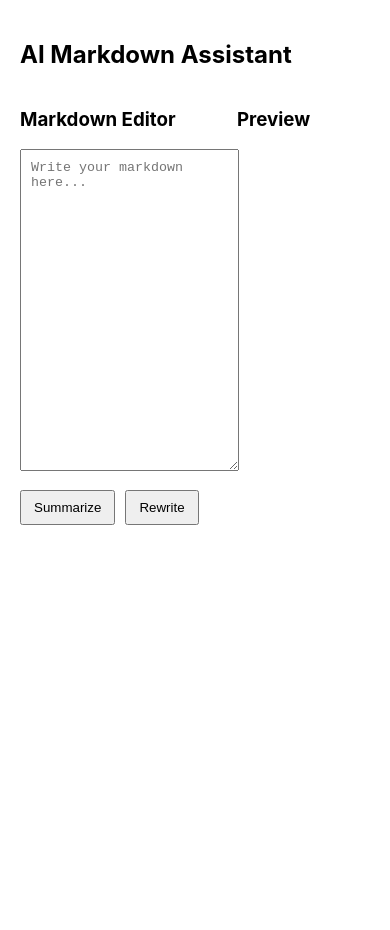
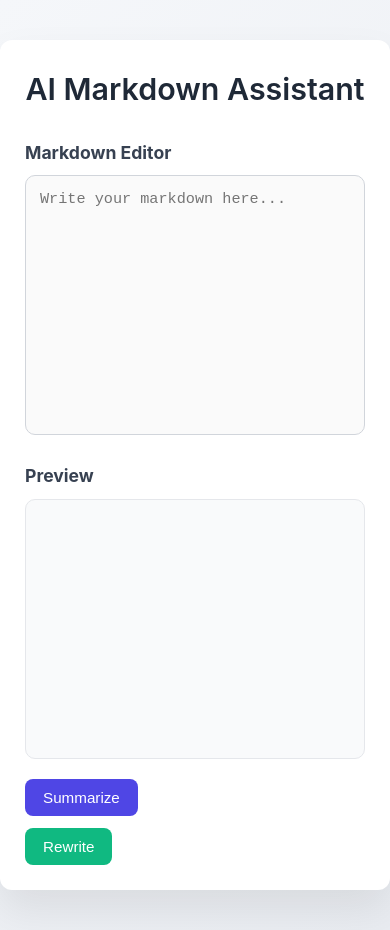
Before and after one commit to Yadelew-zemene/AI-Markdown-Assistant, a React (Create React App) app in the folder client/ai-notes-assistant/: page / in a window 390 px wide. Before the commit the page ends 844 px from the top, so only its background shows below. Built offline with nearby package versions, Linux system fonts and the light colour scheme.

Commit message:
making little responsive and add some styling

```diff
--- a/client/ai-notes-assistant/src/App.css
+++ b/client/ai-notes-assistant/src/App.css
@@ -1,43 +1,196 @@
-.container {
-  max-width: 1000px;
-  margin: auto;
-  padding: 20px;
+/* -------- Global Reset -------- */
+* {
+  box-sizing: border-box;
+  margin: 0;
+  padding: 0;
 }
 
+body {
+  font-family: "Inter", "Segoe UI", system-ui, -apple-system, sans-serif;
+  background: linear-gradient(135deg, #f5f7fa, #e9ecf1);
+  color: #222;
+  line-height: 1.6;
+}
+
+/* -------- App Container -------- */
+.container {
+  max-width: 1100px;
+  margin: 40px auto;
+  padding: 25px;
+  background: #ffffff;
+  border-radius: 12px;
+  box-shadow: 0 20px 40px rgba(0, 0, 0, 0.08);
+}
+
+.container h2 {
+  text-align: center;
+  margin-bottom: 25px;
+  font-size: 1.9rem;
+  font-weight: 600;
+  color: #1f2937;
+}
+
+/* -------- Editor & Preview Layout -------- */
 .layout {
-  display: flex;
+  display: grid;
+  grid-template-columns: 1fr 1fr;
   gap: 20px;
 }
 
+/* -------- Editor -------- */
 textarea {
+  background-color: #46dde5;
   width: 100%;
-  height: 300px;
-  padding: 10px;
+  height: 320px;
+  padding: 14px;
+  border-radius: 10px;
+  border: 1px solid #d1d5db;
+  font-size: 0.95rem;
+  resize: none;
+  outline: none;
+  background: #fafafa;
+  transition: border 0.2s ease, box-shadow 0.2s ease;
 }
 
-.preview {
-  width: 100%;
-  border: 1px solid #ddd;
-  padding: 10px;
-  background: #fafafa;
+textarea:focus {
+  border-color: #4f46e5;
+  box-shadow: 0 0 0 2px rgba(79, 70, 229, 0.15);
 }
 
+h3 {
+  margin-bottom: 8px;
+  font-size: 1.1rem;
+  color: #374151;
+}
+
+/* -------- Preview -------- */
+.preview-box {
+  height: 320px;
+  overflow-y: auto;
+  padding: 14px;
+  border-radius: 10px;
+  background: #f9fafb;
+  border: 1px solid #e5e7eb;
+}
+
+/* Markdown styling */
+.preview-box h1,
+.preview-box h2,
+.preview-box h3 {
+  margin-top: 12px;
+}
+
+.preview-box p {
+  margin: 8px 0;
+}
+
+.preview-box ul {
+  padding-left: 20px;
+}
+
+/* -------- Actions -------- */
 .actions {
-  margin-top: 15px;
+  margin-top: 20px;
+  display: flex;
+  align-items: center;
+  gap: 12px;
 }
 
 .actions button {
-  margin-right: 10px;
-  padding: 8px 12px;
+  padding: 10px 18px;
+  border-radius: 8px;
+  border: none;
+  font-size: 0.95rem;
+  font-weight: 500;
+  cursor: pointer;
+  transition: transform 0.15s ease, box-shadow 0.15s ease,
+    background 0.15s ease;
 }
 
-.error {
-  color: red;
-  margin-top: 10px;
+/* Summarize Button */
+.actions button:first-child {
+  background: #4f46e5;
+  color: white;
 }
 
+.actions button:first-child:hover:not(:disabled) {
+  background: #4338ca;
+}
+
+/* Rewrite Button */
+.actions button:last-child {
+  background: #10b981;
+  color: white;
+}
+
+.actions button:last-child:hover:not(:disabled) {
+  background: #059669;
+}
+
+.actions button:disabled {
+  opacity: 0.6;
+  cursor: not-allowed;
+}
+
+.actions button:hover:not(:disabled) {
+  transform: translateY(-1px);
+  box-shadow: 0 6px 14px rgba(0, 0, 0, 0.15);
+}
+
+/* -------- Error Message -------- */
+.error {
+  color: #dc2626;
+  font-size: 0.9rem;
+  margin-left: 10px;
+}
+
+/* -------- AI Result -------- */
 .ai-result {
-  margin-top: 20px;
-  padding: 10px;
-  background: #eef;
+  margin-top: 30px;
+  padding: 18px;
+  border-radius: 10px;
+  background: linear-gradient(135deg, #eef2ff, #f8fafc);
+  border: 1px solid #c7d2fe;
 }
+
+.ai-result h3 {
+  margin-bottom: 10px;
+  color: #1e40af;
+}
+
+.ai-result p {
+  white-space: pre-wrap;
+  font-size: 0.95rem;
+}
+
+.ai-result button {
+  margin-top: 12px;
+  padding: 8px 14px;
+  border-radius: 6px;
+  border: none;
+  background: #ef4444;
+  color: white;
+  cursor: pointer;
+  transition: background 0.15s ease;
+}
+
+.ai-result button:hover {
+  background: #dc2626;
+}
+
+/* -------- Responsive -------- */
+@media (max-width: 900px) {
+  .layout {
+    grid-template-columns: 1fr;
+  }
+
+  textarea,
+  .preview-box {
+    height: 260px;
+  }
+
+  .actions {
+    flex-direction: column;
+    align-items: flex-start;
+  }
+}
--- a/client/ai-notes-assistant/src/components/Actions.jsx
+++ b/client/ai-notes-assistant/src/components/Actions.jsx
@@ -4,7 +4,7 @@ import { useState } from "react";
 
 
 function Actions({ note, setAiResult }) {
-  const [loading, setLoading] = useState(false);
+  const [loading, setLoading] = useState(null);
   const [error,setError]=useState("")
   const handleSummarize = async () => {
     if (!note.trim()) {
@@ -13,7 +13,7 @@ function Actions({ note, setAiResult }) {
     }
     try {
       setError("");
-      setLoading(true);
+      setLoading("summarize");
 
       const res = await fetch("http://localhost:5000/api/summarize", {
         method: "POST",
@@ -31,7 +31,7 @@ function Actions({ note, setAiResult }) {
 
   setError("Something went wrong. Try again.");
     } finally {
-      setLoading(false);
+      setLoading(null);
     }
   };
 
@@ -43,7 +43,7 @@ function Actions({ note, setAiResult }) {
     }
     try {
       setError("");
-      setLoading(true);
+      setLoading("rewrite");
     const res = await fetch("http://localhost:5000/api/rewrite", {
       method: "POST",
       headers: { "Content-Type": "application/json" },
@@ -58,7 +58,7 @@ function Actions({ note, setAiResult }) {
        } catch (err) {
       setError("Something went wrong. Try again.");
     } finally {
-      setLoading(false);
+      setLoading(null);
     }
 
   };
@@ -66,8 +66,10 @@ function Actions({ note, setAiResult }) {
 
   return (
     <div className="actions">
-      <button onClick={handleSummarize} disabled={loading}>{loading?"summarizing...":"Summarize"}</button>
-      <button onClick={handleRewrite} disabled={loading}>{loading ? "Rewriting..." : "Rewrite"}</button>
+      <button onClick={handleSummarize} disabled={loading !==null}>
+        {loading==="summarize" ? "summarizing..." : "Summarize"}
+      </button>
+      <button onClick={handleRewrite} disabled={loading!==null}>{loading=== "rewrite" ?"Rewriting..." : "Rewrite"}</button>
       {error && <p className="error">{error}</p>}
     </div>
   );
```
